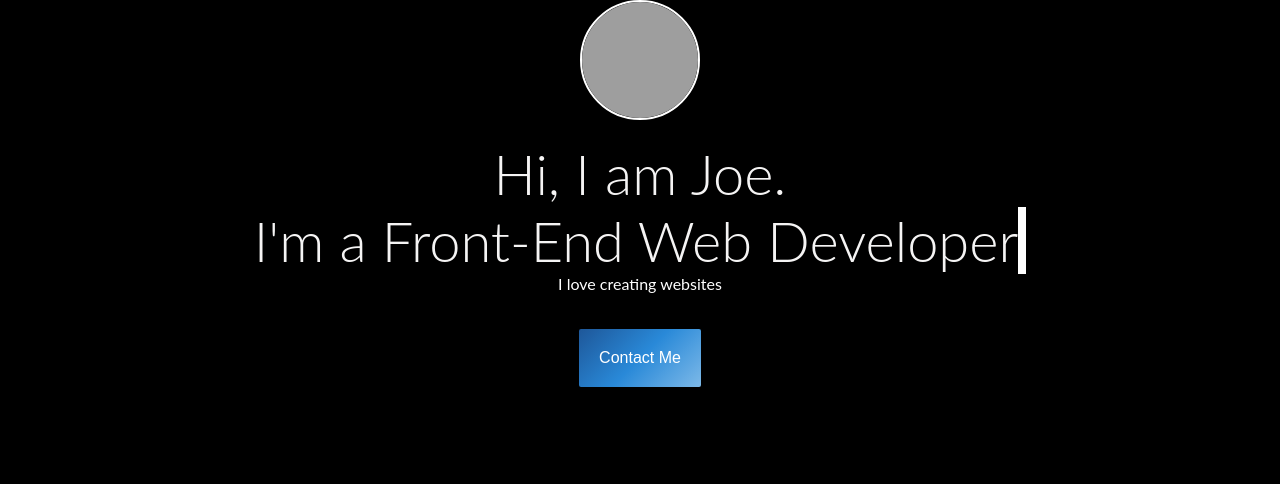
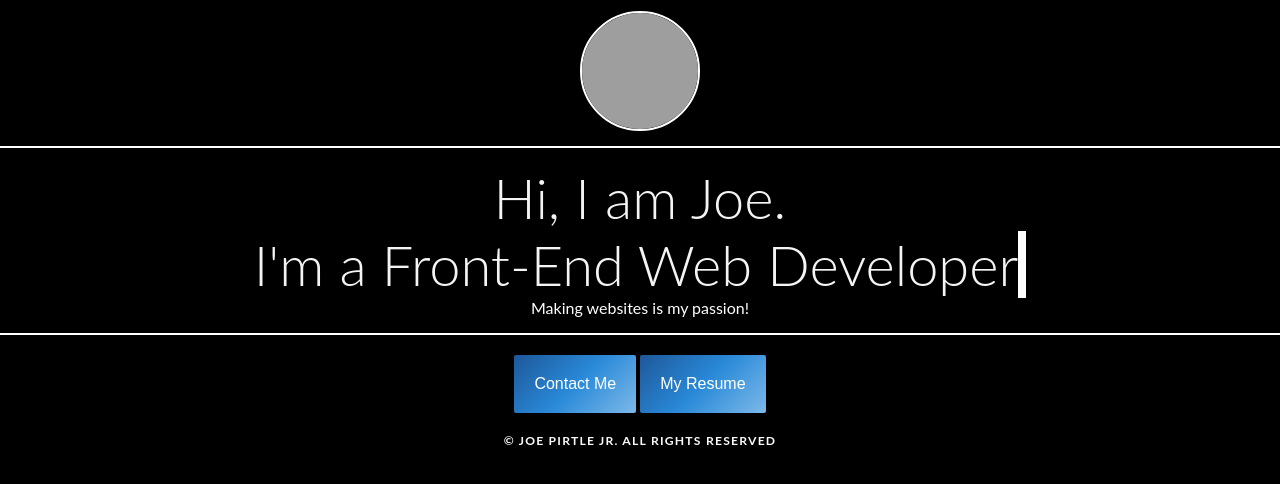
Before and after one commit to JoePirtle1992/JoePirtle1992.github.io, a plain HTML site: page daoriginal.html in a window 1280 px wide. Drawn offline with Linux system fonts and the light colour scheme; grey boxes are pictures that could not be loaded.

Commit message:
More styles added

```diff
--- a/css.css
+++ b/css.css
@@ -7,6 +7,9 @@
 .blurb-link:visited {
   color: white;
   font-weight: bold;
+}
+div#mahface {
+  padding: .7em;
 }
 
 body {
@@ -113,11 +116,11 @@ body {
 }
 
 /* These two rules will cause it to grow quickly */
-#button1:hover{
+#button1:hover, #button2:hover{
   transform: scale(1.1);
 }
 
-#button1{
+#button1, #button2{
   transition: all .2s ease-in-out;
 }
 
@@ -137,7 +140,7 @@ button[type="submit"]{
   text-shadow: 2px 2px 3px rgba(236,236,236,0.91), -1px -1px 6px rgba(236,236,236,0.6);
 }
 
-.portfolio-link-i:visited {
+.portfolio-link-i:visited, .bob-dylan:visited {
   color: white;
 }
 
@@ -271,6 +274,7 @@ button[type="submit"]{
   font-family: "Lato";
 }
 
+
 .master-links li:hover {
 text-shadow: 5px 5px 15px 5px rgba(0,0,0,0.77);
 }
@@ -278,12 +282,13 @@ text-shadow: 5px 5px 15px 5px rgba(0,0,0,0.77);
 #bottom {
   text-align: center;
   color: white;
-  font-size: .29em;
+  font-size: .38em;
   font-weight: 100;
   letter-spacing: .2em;
   opacity: .7;
   font-family: 'Lato';
   text-transform: uppercase;
+  animation: mahFade 6s;
 }
 
 .project-image {
@@ -320,15 +325,11 @@ text-shadow: 5px 5px 15px 5px rgba(0,0,0,0.77);
   color: white;
 }
 
-.portfolio-link-i:visited{
-  color: white;
-}
-
 .middle {
   animation: mahFade 4s;
   padding-top: 1em;
-  /* border-top: 2px solid white;
-  border-bottom: 2px solid white; */
+  border-top: 2px solid white;
+  border-bottom: 2px solid white;
   padding-bottom: 1em;
 }
 
@@ -474,6 +475,7 @@ img.me {
 #inner-statement {
   display: flex;
   justify-content: center;
+  flex-direction: column;
 }
 
 
--- a/daoriginal.html
+++ b/daoriginal.html
@@ -18,13 +18,16 @@
                     <div class="middle">
                         <h1 id="window1">Hi, I am Joe.</h1>
                         <h1 id="window2">I'm a Front-End Web <span class="typewriter">Developer</span></h1>
-                        <p style="color: white; font-family: 'Lato'">I love creating websites</p>
+                        <p style="color: white; font-family: 'Lato'">Making websites is my passion!</p>
 
                     </div>
                             <div class="animated slideInUp" id="buttons">
                                 <button id="button1">Contact Me</button>
-                                <!-- <button id="button2">My Resume</button> -->
+                                <button id="button2">My Resume</button>
                 </div>
+                </div>
+                <div id="bottom">
+                    <h1>&copy; Joe Pirtle Jr. All Rights Reserved</h1>
                 </div>
 
 <script src="js.js"></script>
```
Also changed, not shown: index.html (+6 -6 lines), otisredding.html (+1 -2 lines), thebeatles.html (+3 -3 lines).
